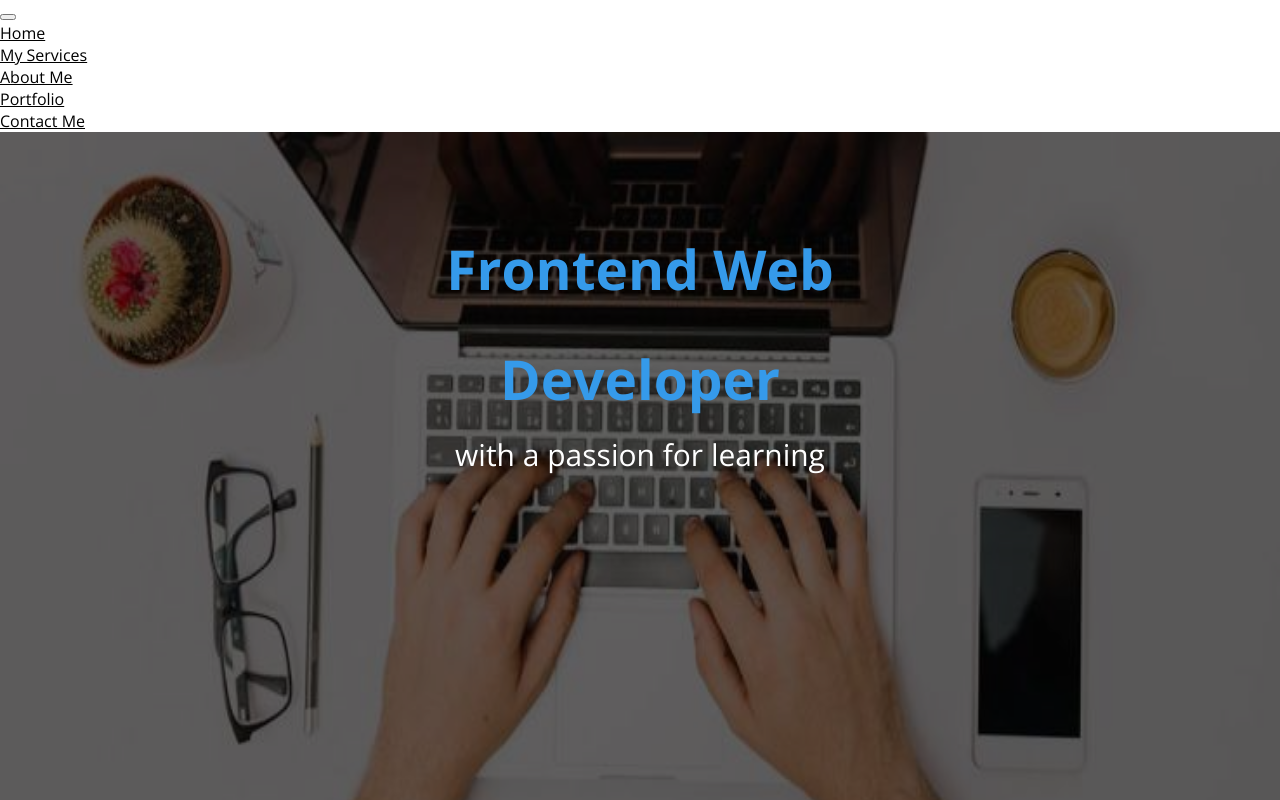
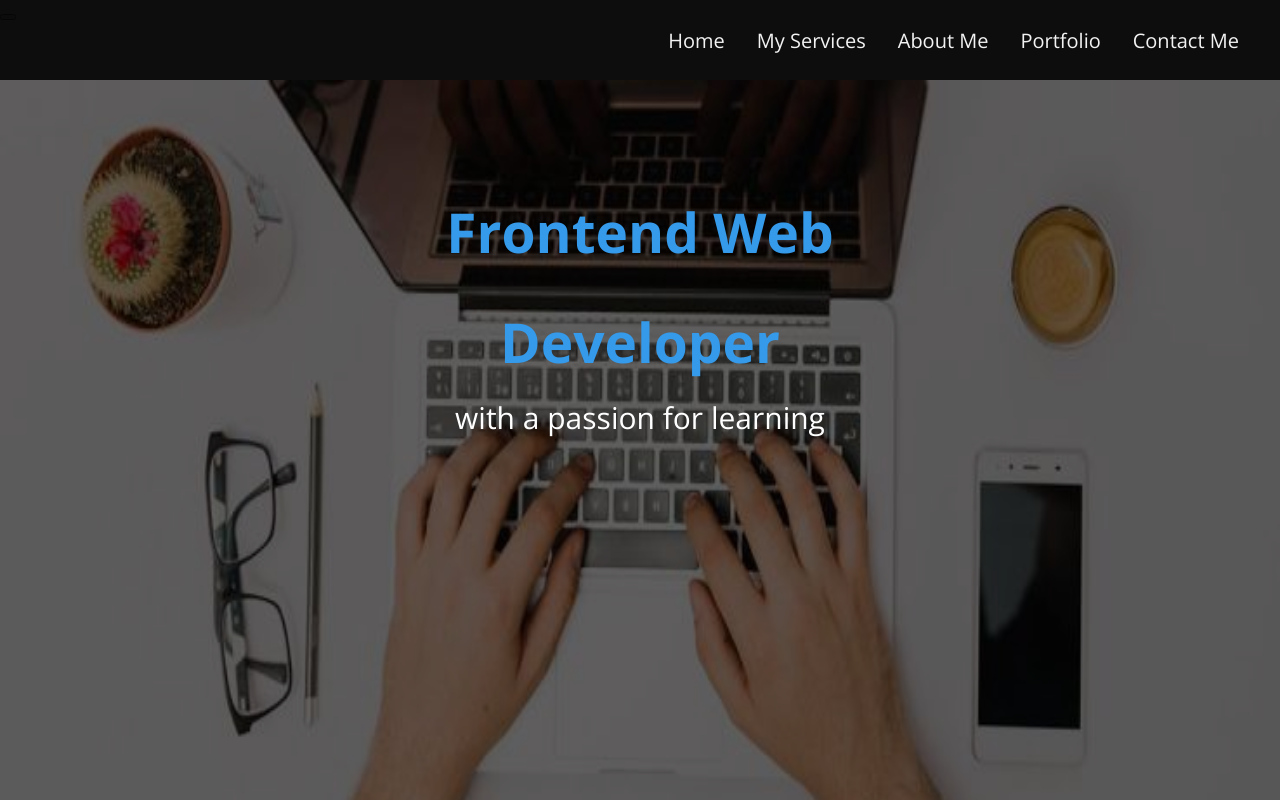
Before and after one commit to savannah-hayes/Savannah-Hayes-Portfolio, a plain HTML site: page index.html in a window 1280 px wide. Shown: the top 800 px of the page. Drawn offline with nearby package versions, Linux system fonts and the light colour scheme.

Commit message:
Implemented Navbar

```diff
--- a/css/style.css
+++ b/css/style.css
@@ -14,6 +14,50 @@ body {
   font-family: var(--ff-primary);
 }
 
+.nav {
+  overflow: hidden;
+  background-color: rgba(0, 0, 0, 0.95);
+  position: fixed;
+  top: 0;
+  width: 100%;
+  height: 80px;
+  z-index: 2;
+}
+
+.nav__list {
+  float: right;
+}
+
+.nav__item {
+  float: left;
+  transform: translateY(100%);
+}
+
+.nav__link--last {
+  margin-right: 25px;
+}
+
+.nav__link {
+  color: #f2f2f2;
+  text-align: center;
+  padding: 14px 16px;
+  text-decoration: none;
+  font-size: 20px;
+  font-weight: var(--fw-reg);
+}
+
+.nav__link:active {
+  color: var(--clr-dark);
+}
+
+.nav__link:hover {
+  color: var(--clr-dark);
+}
+
+main {
+  margin-top: 58px;
+}
+
 .banner {
   position: relative;
   text-align: center;
@@ -27,11 +71,10 @@ body {
   height: 100%;
   z-index: 1;
   background-color: rgba(0, 0, 0, 0.62);
-  content: "";
 }
 
 .banner-image {
-  height: 700px;
+  height: 750px;
   width: 100%;
 }
 
@@ -40,7 +83,6 @@ body {
   top: 30%;
   left: 50%;
   transform: translate(-50%, -50%);
-  z-index: 2;
 }
 
 h1 {
--- a/index.html
+++ b/index.html
@@ -15,13 +15,15 @@
     <link rel="stylesheet" href="css/style.css" />
   </head>
   <body>
-    <header>
+    <header class="header">
       <button class="nav-toggle" aria-label="toggle navigation">
         <span class="hamburger"></span>
       </button>
       <nav class="nav">
-        <ul class="nav__list">
-          <li class="nav__item"><a href="#home" class="nav__link">Home</a></li>
+        <ul class="nav__list" id="nav">
+          <li class="nav__item">
+            <a href="#home" class="nav__link">Home</a>
+          </li>
           <li class="nav__item">
             <a href="#services" class="nav__link">My Services</a>
           </li>
@@ -32,7 +34,7 @@
             <a href="#my-work" class="nav__link">Portfolio</a>
           </li>
           <li class="nav__item">
-            <a href="#contact" class="nav__link">Contact Me</a>
+            <a href="#contact" class="nav__link nav__link--last">Contact Me</a>
           </li>
         </ul>
       </nav>
```
